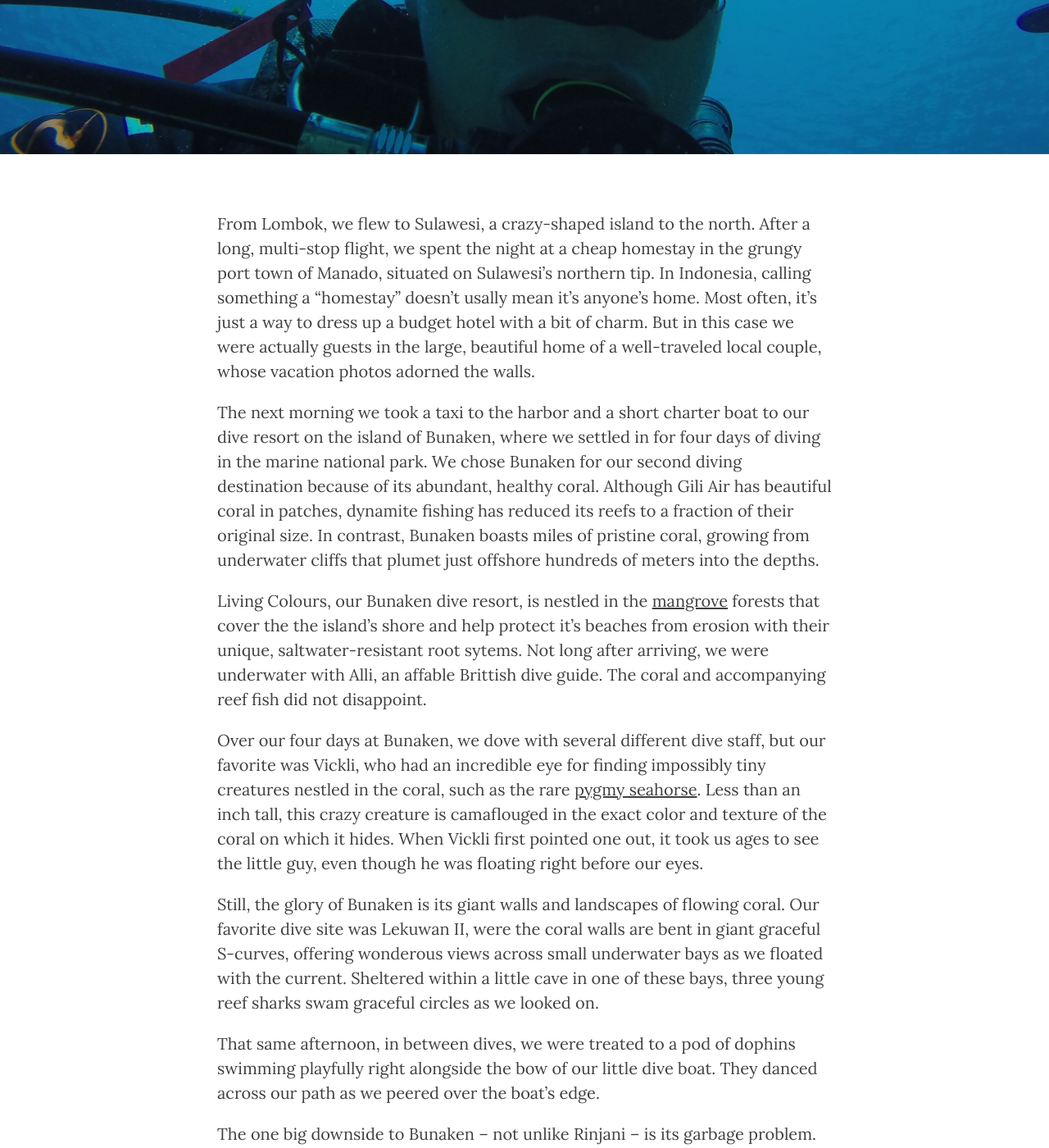
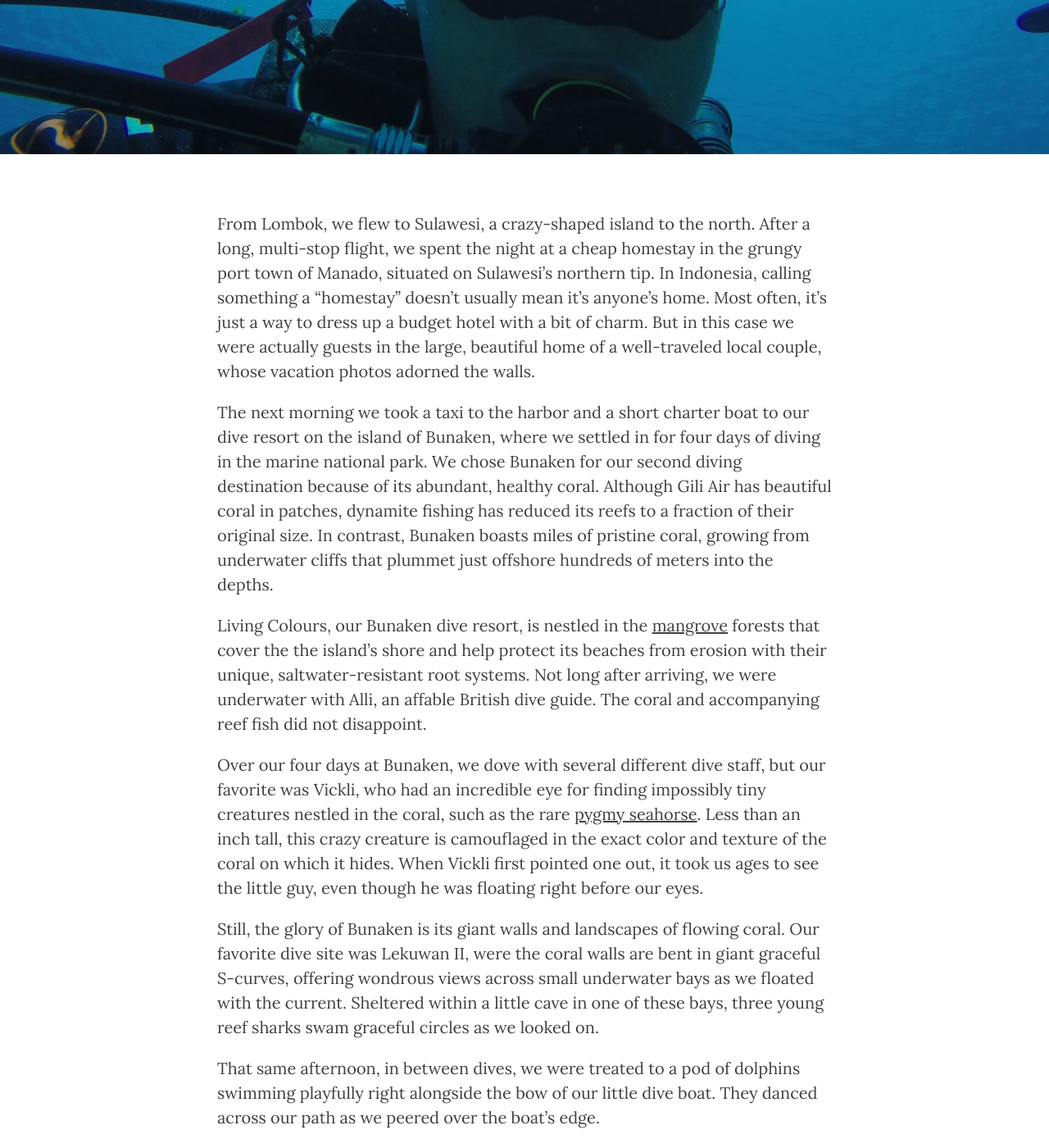
Before and after one commit to michaelsteffen/steffen-adventures, a Jekyll site: the page built from _posts/2015-06-14-bunaken.md, in a window 1280 px wide and 1400 px high, scrolled down 345 px. Shown: the whole window at 82% size. Built offline with Jekyll 4.4.1, drawn with Linux system fonts in a browser that asks for light colours; nearby versions of some CDN libraries.

Commit message:
fix kuta and bunaken typos

```diff
--- a/_config-local.yml
+++ b/_config-local.yml
@@ -10,5 +10,5 @@ url: ""
 # Build settings
 markdown: kramdown
 permalink: pretty
-paginate: 10
+paginate: 20
 exclude: [utils]
--- a/_config.yml
+++ b/_config.yml
@@ -10,5 +10,5 @@ url: ""
 # Build settings
 markdown: kramdown
 permalink: pretty
-paginate: 10
+paginate: 20
 exclude: [utils]
--- a/_posts/2015-06-14-bunaken.md
+++ b/_posts/2015-06-14-bunaken.md
@@ -7,17 +7,17 @@ lat: 		1.6164
 lon: 		124.7792
 ---
 
-From Lombok, we flew to Sulawesi, a crazy-shaped island to the north. After a long, multi-stop flight, we spent the night at a cheap homestay in the grungy port town of Manado, situated on Sulawesi's northern tip. In Indonesia, calling something a "homestay" doesn't usally mean it's anyone's home. Most often, it's just a way to dress up a  budget hotel with a bit of charm. But in this case we were actually guests in the large, beautiful home of a well-traveled local couple, whose vacation photos adorned the walls.
+From Lombok, we flew to Sulawesi, a crazy-shaped island to the north. After a long, multi-stop flight, we spent the night at a cheap homestay in the grungy port town of Manado, situated on Sulawesi's northern tip. In Indonesia, calling something a "homestay" doesn't usually mean it's anyone's home. Most often, it's just a way to dress up a  budget hotel with a bit of charm. But in this case we were actually guests in the large, beautiful home of a well-traveled local couple, whose vacation photos adorned the walls.
 
-The next morning we took a taxi to the harbor and a short charter boat to our dive resort on the island of Bunaken, where we settled in for four days of diving in the marine national park. We chose Bunaken for our second diving destination because of its abundant, healthy coral. Although Gili Air has beautiful coral in patches, dynamite fishing has reduced its reefs to a fraction of their original size.  In contrast, Bunaken boasts miles of pristine coral, growing from underwater cliffs that plumet just offshore hundreds of meters into the depths.
+The next morning we took a taxi to the harbor and a short charter boat to our dive resort on the island of Bunaken, where we settled in for four days of diving in the marine national park. We chose Bunaken for our second diving destination because of its abundant, healthy coral. Although Gili Air has beautiful coral in patches, dynamite fishing has reduced its reefs to a fraction of their original size.  In contrast, Bunaken boasts miles of pristine coral, growing from underwater cliffs that plummet just offshore hundreds of meters into the depths.
 
-Living Colours, our Bunaken dive resort, is nestled in the [mangrove](https://en.wikipedia.org/?title=Mangrove) forests that cover the the island's shore and help protect it's beaches from erosion with their unique, saltwater-resistant root sytems.  Not long after arriving, we were underwater with Alli, an affable Brittish dive guide. The coral and accompanying reef fish did not disappoint.
+Living Colours, our Bunaken dive resort, is nestled in the [mangrove](https://en.wikipedia.org/?title=Mangrove) forests that cover the the island's shore and help protect its beaches from erosion with their unique, saltwater-resistant root systems.  Not long after arriving, we were underwater with Alli, an affable British dive guide. The coral and accompanying reef fish did not disappoint.
 
-Over our four days at Bunaken, we dove with several different dive staff, but our favorite was Vickli, who had an incredible eye for finding impossibly tiny creatures nestled in the coral, such as the rare [pygmy seahorse](https://en.wikipedia.org/wiki/Pygmy_seahorse). Less than an inch tall, this crazy creature is camaflouged in the exact color and texture of the coral on which it hides. When Vickli first pointed one out, it took us ages to see the little guy, even though he was floating right before our eyes.
+Over our four days at Bunaken, we dove with several different dive staff, but our favorite was Vickli, who had an incredible eye for finding impossibly tiny creatures nestled in the coral, such as the rare [pygmy seahorse](https://en.wikipedia.org/wiki/Pygmy_seahorse). Less than an inch tall, this crazy creature is camouflaged in the exact color and texture of the coral on which it hides. When Vickli first pointed one out, it took us ages to see the little guy, even though he was floating right before our eyes.
 
-Still, the glory of Bunaken is its giant walls and landscapes of flowing coral. Our favorite dive site was Lekuwan II, were the coral walls are bent in giant graceful S-curves, offering wonderous views across small underwater bays as we floated with the current.  Sheltered within a little cave in one of these bays, three young reef sharks swam graceful circles as we looked on.
+Still, the glory of Bunaken is its giant walls and landscapes of flowing coral. Our favorite dive site was Lekuwan II, were the coral walls are bent in giant graceful S-curves, offering wondrous views across small underwater bays as we floated with the current.  Sheltered within a little cave in one of these bays, three young reef sharks swam graceful circles as we looked on.
 
-That same afternoon, in between dives, we were treated to a pod of dophins swimming playfully right alongside the bow of our little dive boat. They danced across our path as we peered over the boat's edge.
+That same afternoon, in between dives, we were treated to a pod of dolphins swimming playfully right alongside the bow of our little dive boat. They danced across our path as we peered over the boat's edge.
 
 The one big downside to Bunaken -- not unlike Rinjani -- is its garbage problem. Indonesia is the world's second largest source of marine garbage (after China). At Bunaken, trash washes in from Manado, and when the currents are right it can be a sad sight, both on the surface and underwater. We were lucky, however, and although there was a fair bit of rubbish on the beach, we saw mercifully little on our dives.
 
```
Also changed, not shown: _drafts/lembeh.md (added, +32 -0 lines), _posts/2015-06-09-kuta.md (+1 -1 lines), img/lembeh-header.jpg (added).
